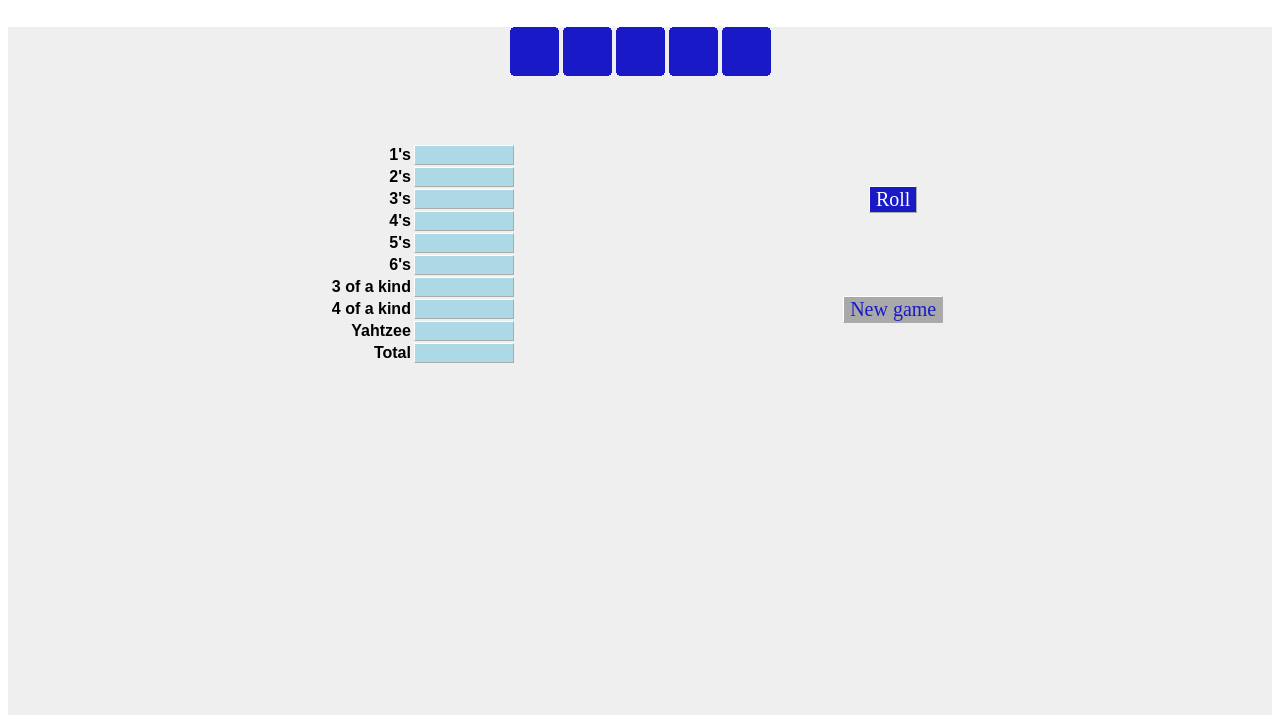
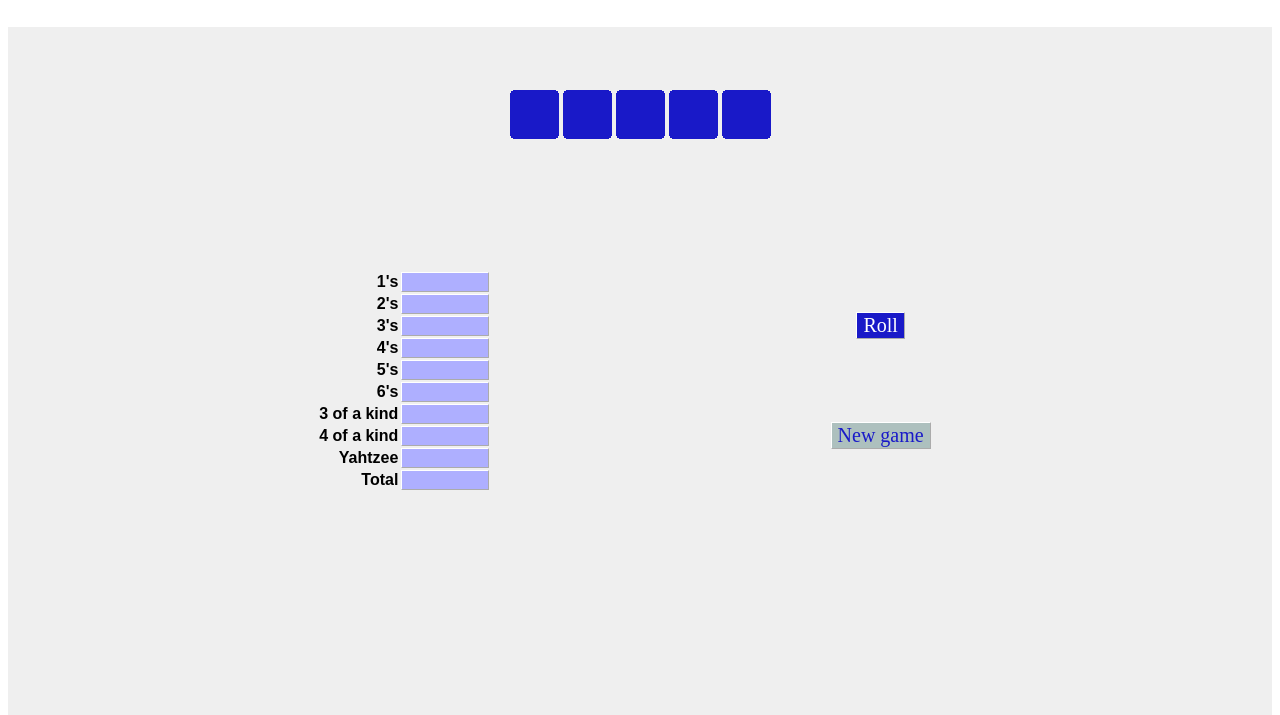
Before and after one commit to CJMonahann/CSC235-HW2, a plain HTML site: page index.html in a window 1280 px wide. Shown: the part 85-800 px from the top of the page. Drawn offline with Linux system fonts and the light colour scheme.

Commit message:
worked on game functionality and styles

```diff
--- a/styles.css
+++ b/styles.css
@@ -9,6 +9,7 @@ h1 {
 }
 
 div {
+    padding-top: 5%;
     text-align: center;
     background-color: #EFEFEF;
 }
@@ -16,7 +17,7 @@ div {
 table {
     margin-left: auto;
     margin-right: auto;
-    padding-top: 5%;
+    padding-top: 10%;
     padding-bottom: 40%;
     width: 100%;
     height: 70%;
@@ -24,21 +25,21 @@ table {
 }
 
 td.c1 {
-    width: 32%;
+    width: 31%;
     text-align: right;
     font-weight: bold;
     font-family: Arial, Helvetica, sans-serif;
 }
 
 td.c2 {
-    width: 8%;
+    width: 7%;
     text-align: right;
-    background-color: lightblue;
+    background-color: #AEAFFF;
     border: outset 1px white;
 }
 
 td.c3 {
-    width: 60%;
+    width: 62%;
     text-align: center;
 }
 
@@ -53,7 +54,7 @@ button.b1 {
 button.b2 {
     font-family: 'Times New Roman', Times, serif;
     font-size: 20px;
-    background-color: darkgray;
+    background-color: #ADC0BE;
     color: #1919C8;
     border: outset 1px white;
 }
```
Also changed, not shown: index.html (+11 -7 lines).
